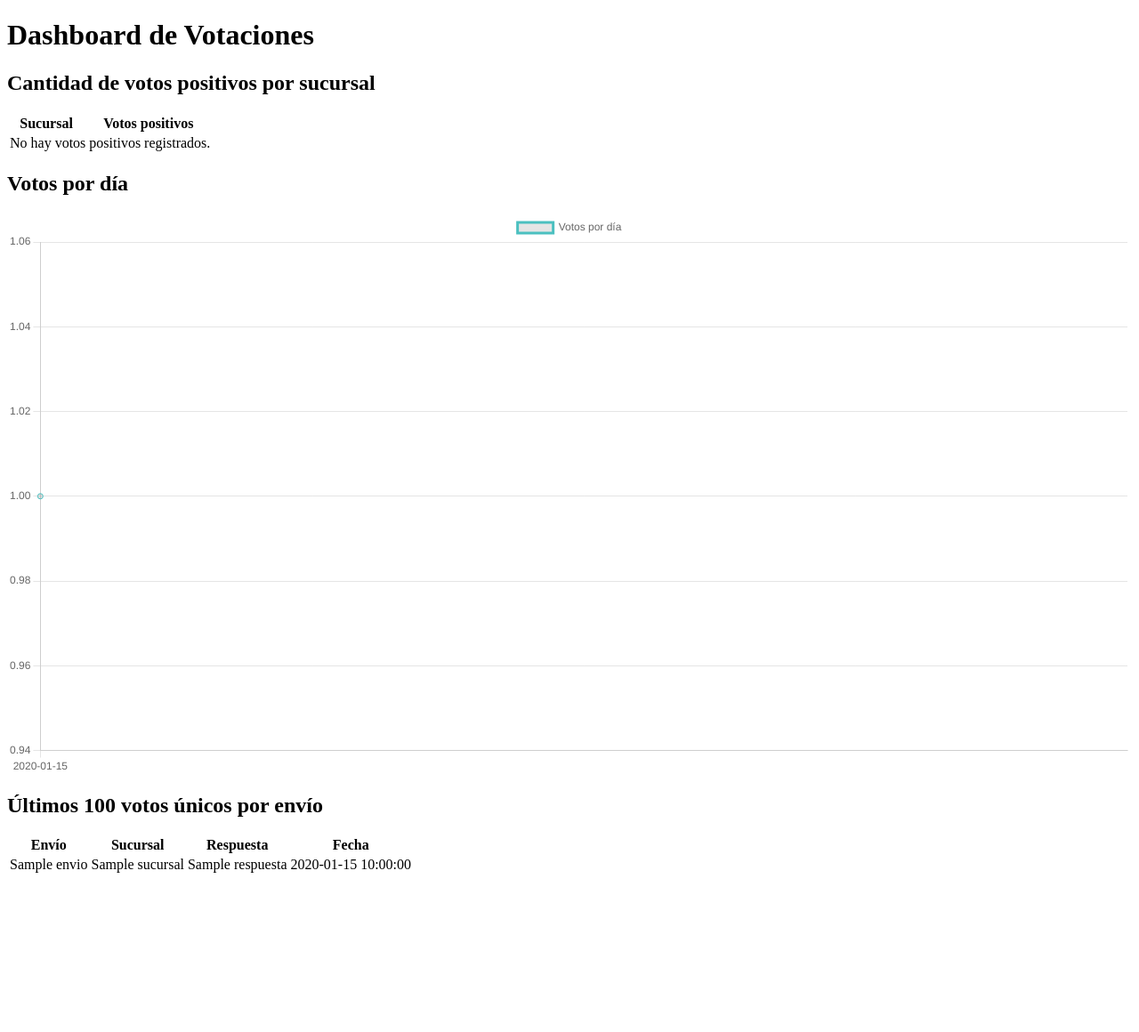
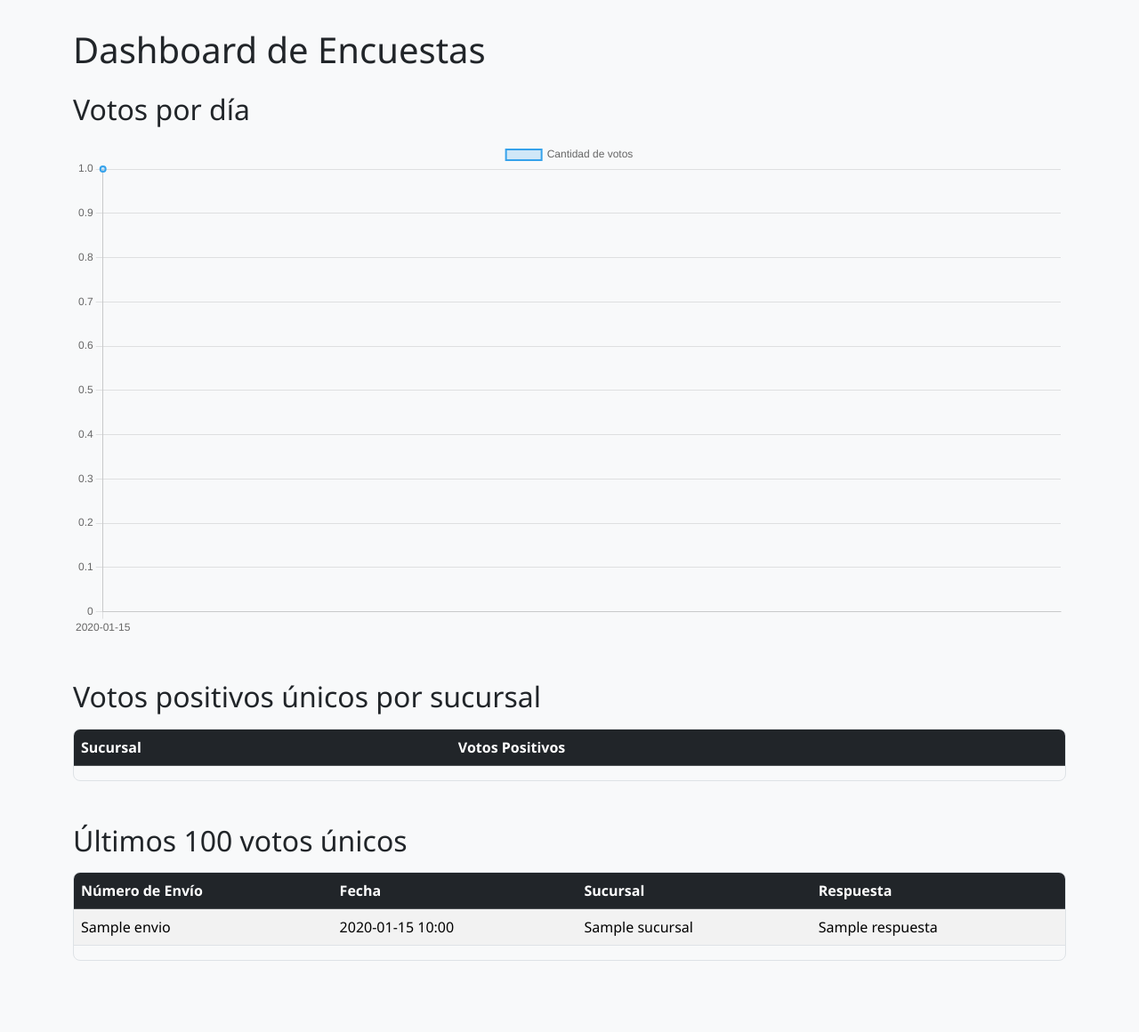
Before and after one commit to ivan13dom/votacion-hotsale, a Flask app: page /dashboard in a window 1280 px wide. Shown: the whole page at 89% size. Before the commit the page ends 981 px from the top, so only its background shows below. Run offline with Flask 3, Linux system fonts and the light colour scheme; a database or web service that is not in the repository returns one stand-in record (values such as "Sample title"); lists and menus that the app fills with data are empty; some libraries are stand-ins or nearby versions.

Commit message:
html dashboard modificado

```diff
--- a/templates/dashboard.html
+++ b/templates/dashboard.html
@@ -2,61 +2,125 @@
 <html lang="es">
 <head>
     <meta charset="UTF-8">
-    <meta name="viewport" content="width=device-width, initial-scale=1.0">
-    <title>Dashboard</title>
-    <script src="https://cdn.jsdelivr.net/npm/chart.js"></script>
+    <title>Dashboard de Encuestas</title>
+    <link href="https://cdn.jsdelivr.net/npm/bootstrap@5.3.3/dist/css/bootstrap.min.css" rel="stylesheet">
+    <style>
+        body {
+            background-color: #f8f9fa;
+            padding: 2rem;
+            font-family: 'Segoe UI', sans-serif;
+        }
+
+        h1, h2 {
+            margin-bottom: 1rem;
+        }
+
+        .table-wrapper {
+            max-height: 400px;
+            overflow-y: auto;
+            border: 1px solid #dee2e6;
+            border-radius: 0.5rem;
+        }
+
+        table {
+            margin-bottom: 0;
+        }
+
+        .chart-container {
+            max-width: 100%;
+            margin-bottom: 2rem;
+        }
+    </style>
 </head>
 <body>
+    <div class="container">
+        <h1 class="mb-4">Dashboard de Encuestas</h1>
 
-    <h1>Dashboard de Votaciones</h1>
+        <div class="mb-5">
+            <h2>Votos por día</h2>
+            <canvas id="votosChart" class="chart-container"></canvas>
+        </div>
 
-    <!-- Mostrar votos positivos por sucursal -->
-    <h2>Cantidad de votos positivos por sucursal</h2>
-    <table>
-        <tr><th>Sucursal</th><th>Votos positivos</th></tr>
-        {% for sucursal, cantidad in positivos_por_sucursal.items() %}
-            <tr><td>{{ sucursal }}</td><td>{{ cantidad }}</td></tr>
-        {% else %}
-            <tr><td colspan="2">No hay votos positivos registrados.</td></tr>
-        {% endfor %}
-    </table>
+        <div class="mb-5">
+            <h2>Votos positivos únicos por sucursal</h2>
+            <div class="table-wrapper">
+                <table class="table table-striped table-hover">
+                    <thead class="table-dark">
+                        <tr>
+                            <th>Sucursal</th>
+                            <th>Votos Positivos</th>
+                        </tr>
+                    </thead>
+                    <tbody>
+                        {% for sucursal, votos in top_positivos %}
+                            <tr>
+                                <td>{{ sucursal }}</td>
+                                <td>{{ votos }}</td>
+                            </tr>
+                        {% endfor %}
+                    </tbody>
+                </table>
+            </div>
+        </div>
 
-    <!-- Gráfico de votos por día -->
-    <h2>Votos por día</h2>
-    <canvas id="votosPorDiaChart" width="400" height="200"></canvas>
+        <div class="mb-5">
+            <h2>Últimos 100 votos únicos</h2>
+            <div class="table-wrapper">
+                <table class="table table-striped table-hover">
+                    <thead class="table-dark">
+                        <tr>
+                            <th>Número de Envío</th>
+                            <th>Fecha</th>
+                            <th>Sucursal</th>
+                            <th>Respuesta</th>
+                        </tr>
+                    </thead>
+                    <tbody>
+                        {% for envio, timestamp, sucursal, respuesta in ultimos_votos %}
+                            <tr>
+                                <td>{{ envio }}</td>
+                                <td>{{ timestamp.strftime('%Y-%m-%d %H:%M') }}</td>
+                                <td>{{ sucursal }}</td>
+                                <td>{{ respuesta }}</td>
+                            </tr>
+                        {% endfor %}
+                    </tbody>
+                </table>
+            </div>
+        </div>
+    </div>
+
+    <script src="https://cdn.jsdelivr.net/npm/chart.js"></script>
     <script>
-        const labels = {{ labels | tojson }};
-        const data = {{ data | tojson }};
-        const ctx = document.getElementById('votosPorDiaChart').getContext('2d');
-        new Chart(ctx, {
+        const ctx = document.getElementById('votosChart').getContext('2d');
+        const votosChart = new Chart(ctx, {
             type: 'line',
             data: {
-                labels: labels,
+                labels: {{ labels | tojson }},
                 datasets: [{
-                    label: 'Votos por día',
-                    data: data,
-                    borderColor: 'rgba(75, 192, 192, 1)',
-                    fill: false
+                    label: 'Cantidad de votos',
+                    data: {{ data | tojson }},
+                    backgroundColor: 'rgba(54, 162, 235, 0.2)',
+                    borderColor: 'rgba(54, 162, 235, 1)',
+                    borderWidth: 2,
+                    tension: 0.3,
+                    fill: true
                 }]
+            },
+            options: {
+                responsive: true,
+                plugins: {
+                    legend: {
+                        position: 'top',
+                    },
+                },
+                scales: {
+                    y: {
+                        beginAtZero: true
+                    }
+                }
             }
         });
     </script>
-
-    <!-- Últimos 100 votos únicos por envío -->
-    <h2>Últimos 100 votos únicos por envío</h2>
-    <table>
-        <tr><th>Envío</th><th>Sucursal</th><th>Respuesta</th><th>Fecha</th></tr>
-        {% for envio, timestamp, sucursal, respuesta in ultimos_votos %}
-            <tr>
-                <td>{{ envio }}</td>
-                <td>{{ sucursal }}</td>
-                <td>{{ respuesta }}</td>
-                <td>{{ timestamp.strftime('%Y-%m-%d %H:%M:%S') }}</td>
-            </tr>
-        {% else %}
-            <tr><td colspan="4">No hay votos disponibles.</td></tr>
-        {% endfor %}
-    </table>
-
 </body>
 </html>
```
Also changed, not shown: notif_test_votacion_hotsale.html (+29 -28 lines).
